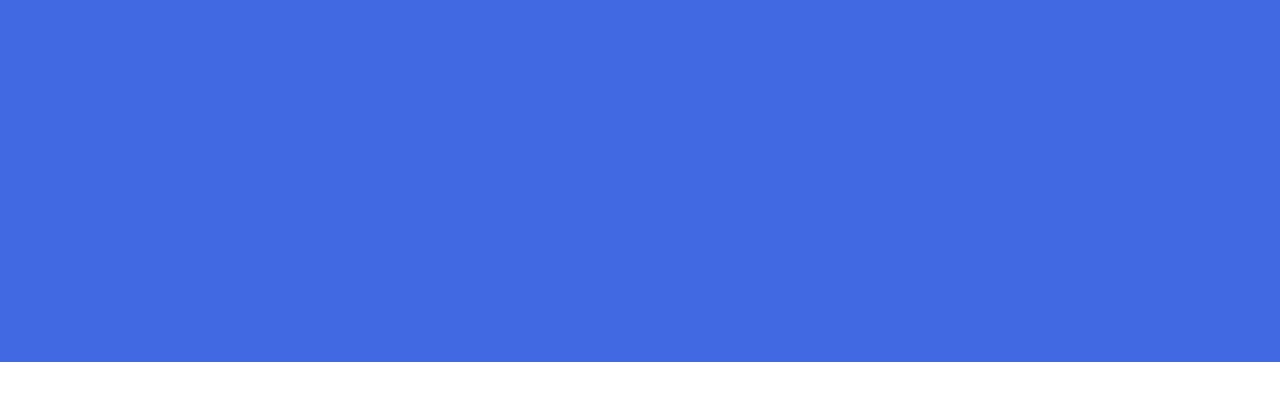
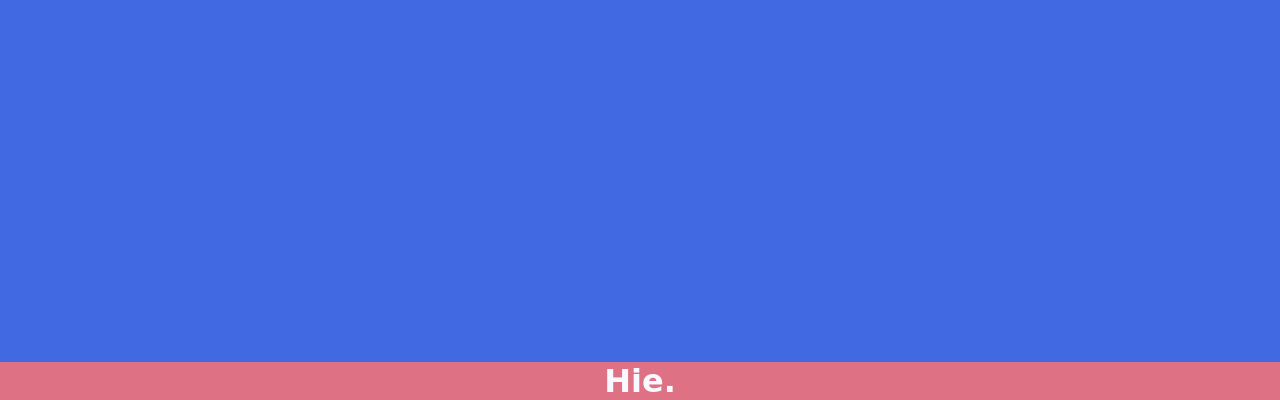
Before and after one commit to junkbin/sassy-demo1, a website: page index.html in a window 1280 px wide. Shown: the part 438-838 px from the top of the page. Before the commit the page ends 800 px from the top, so only its background shows below. Drawn offline with Linux system fonts and the light colour scheme.

Commit message:
nesting.

```diff
--- a/index.html
+++ b/index.html
@@ -13,5 +13,11 @@
     <div class="make-center full-page textify">
         Hello World!!
     </div>
+
+    <div class="container">
+        <div class="row make-center textify">
+            Hie.
+        </div>
+    </div>
 </body>
 </html>
--- a/src/css/main.scss
+++ b/src/css/main.scss
@@ -6,6 +6,7 @@ html, body {
 $font-face : monospace;
 $primary-color : royalblue;
 $secondary-color: ghostwhite;
+$accent-color : rgb(223, 113, 132);
 
 .full-page {
     height: 100vh;
@@ -24,3 +25,13 @@ $secondary-color: ghostwhite;
     font-size: 4rem;
     font-family: $font-face;
 }
+
+
+.container {
+    .row {
+        background: $accent-color;
+        color : $secondary-color;
+        font-family: cursive;
+        font-size: 2rem;
+    }
+}
```
Also changed, not shown: src/css/main.css, 1 other file.
